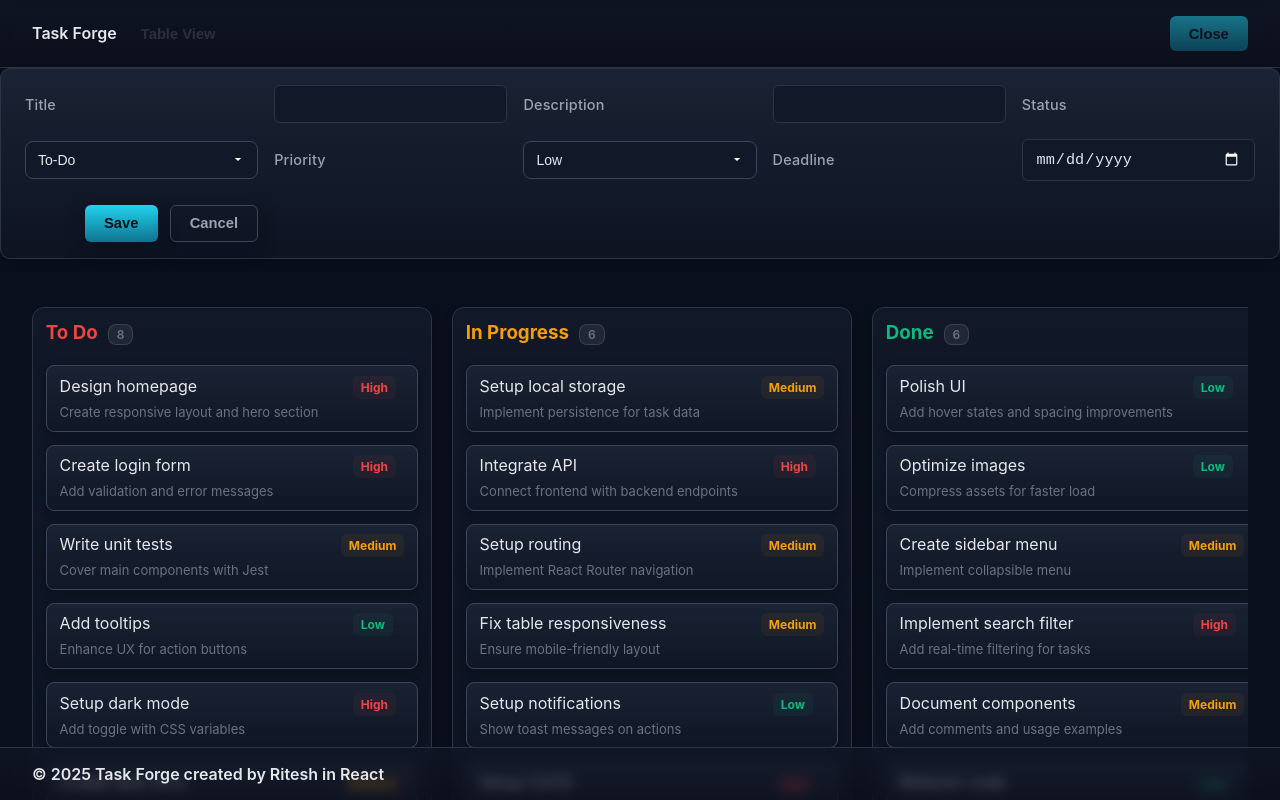
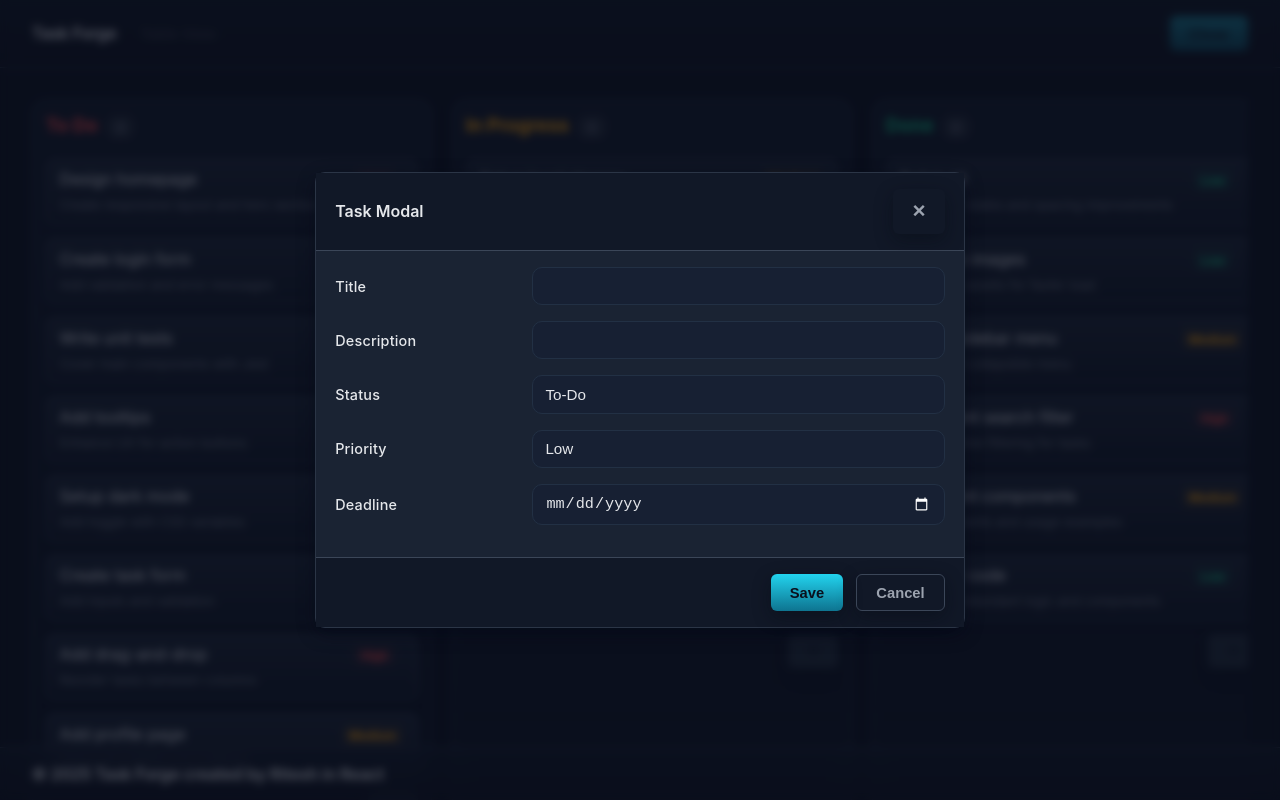
Before and after one commit to ritshkr1/task-forge, a React (Create React App) app: page / in a window 1280 px wide. Both pictures are taken after a click on the button "Add Task". Shown: the top 800 px of the page. Built offline with nearby package versions, Linux system fonts and the light colour scheme.

Commit message:
modal added and create and edit works, view modal added.

```diff
--- a/src/components/addNewTask.js
+++ b/src/components/addNewTask.js
@@ -1,5 +1,8 @@
 import {useState} from "react";
-function AddTask({handleNewTask,selectedTask}) {
+import AddTaskModal from './modal.js'
+import PriorityLabel from "./priorityLabel.js";
+import StatusLabel from "./statusLabel.js";
+function AddTask({ handleNewTask, selectedTask, mode = 'edit', handleKanbanEdit }) {
     const [task,setTask] = useState(selectedTask ? selectedTask :{
         id: crypto.randomUUID(),
       title: "",
@@ -17,7 +20,7 @@ function AddTask({handleNewTask,selectedTask}) {
         // [field]), which is known as a computed property and without this create key with 'field'
     }
     function onSubmitForm(e) {
-        e.preventDefault();
+        // e.preventDefault();
         handleNewTask(task);
         setTask({
             id: crypto.randomUUID(),
@@ -28,34 +31,77 @@ function AddTask({handleNewTask,selectedTask}) {
       deadline: "",
         })
     }
+    function handleEditKanban() {
+        handleKanbanEdit(selectedTask.id);
+    }
     function onCancel(){
         handleNewTask(null);
     }
-    return <form className="task-form" onSubmit={onSubmitForm}>
-        <label>Title</label>
-        <input type="text" value={task.title} onChange={(e)=> updateTask(e.target.value,'title')}/>
-        <label>Description</label>
-        <input type="text" value={task.description} onChange={(e)=> updateTask(e.target.value,'description')}/>
-        <label>Status</label>
-        <select value={task.status} onChange={(e)=> updateTask(e.target.value,'status')}>
-            <option value="To-Do">To-Do</option>
-            <option value="In-Progress">In-progress</option>
-            <option value="Done">Done</option>
-        </select>
-        <label>Priority</label>
-        <select value={task.priority} onChange={(e)=> updateTask(e.target.value,'priority')}>
-            <option value="High">High</option>
-            <option value="Medium">Medium</option>
-            <option value="Low">Low</option>
-        </select>
-        <label>Deadline</label>
-        <input className="date-input" type="date"  value={task.deadline} onChange={(e)=> updateTask(e.target.value,'deadline')}/>
-        <div class="form-actions">
-            <button type="submit">Save</button>
-            <button type="button" class="btn-secondary" onClick={onCancel}>Cancel</button>
-        </div>
+    return mode === 'edit' ? (
+        <AddTaskModal open={true} onClose={onCancel} primaryText={'Save'} title={'Task Modal'} onPrimary={onSubmitForm}>
+            <div className='modal-field'><label>Title</label>
+                <input type="text" value={task.title} onChange={(e) => updateTask(e.target.value, 'title')} /></div>
+            <div className='modal-field'><label>Description</label>
+                <input type="text" value={task.description} onChange={(e) => updateTask(e.target.value, 'description')} /></div>
+            <div className='modal-field'><label>Status</label>
+                <select value={task.status} onChange={(e) => updateTask(e.target.value, 'status')}>
+                    <option value="To-Do">To-Do</option>
+                    <option value="In-Progress">In-progress</option>
+                    <option value="Done">Done</option>
+                </select></div>
+            <div className='modal-field'><label>Priority</label>
+                <select value={task.priority} onChange={(e) => updateTask(e.target.value, 'priority')}>
+                    <option value="High" >High</option>
+                    <option value="Medium" >Medium</option>
+                    <option value="Low" >Low</option>
+                </select></div>
+            <div className='modal-field'><label>Deadline</label>
+                <input className="date-input" type="date" value={task.deadline} onChange={(e) => updateTask(e.target.value, 'deadline')} /></div>
+        </AddTaskModal>
+    ) : (
+        <AddTaskModal open={true} onClose={onCancel} title={'View Task'} primaryText="Edit" onPrimary={handleEditKanban} secondaryText="Close">
+            <div class="view-modal">
+                <div class="view-modal-content">
 
-    </form>
+                    {/* LEFT COLUMN */}
+                    <div class="vm-left">
+                        <h2 class="vm-title">{task.title}</h2>
+
+                        <div class="vm-section">
+                            <h3>Description</h3>
+                            <p class="vm-text">{task.description}</p>
+                        </div>
+                    </div>
+
+                    {/* RIGHT SIDEBAR */}
+                    <div class="vm-right">
+
+                        <div class="vm-card">
+                            <div class="vm-detail-row">
+                                <span class="vm-label">Status</span>
+                                <span class="vm-value">
+                                    <StatusLabel status={task.status} /></span>
+                            </div>
+
+                            <div class="vm-detail-row">
+                                <span class="vm-label">Priority</span>
+                                <span class="vm-value">
+                                    <PriorityLabel priority={task.priority} />
+                                </span>
+                            </div>
+
+                            <div class="vm-detail-row">
+                                <span class="vm-label">Due Date</span>
+                                <span class="vm-value vm-highlight">{task.deadline}</span>
+                            </div>
+                        </div>
+                    </div>
+
+                </div>
+            </div>
+
+        </AddTaskModal>
+    );
 
 }
 export default AddTask;
--- /dev/null
+++ b/src/components/statusLabel.js
@@ -0,0 +1,4 @@
+export default function StatusLabel({ status }) {
+    const className = `status status-${status.toLowerCase()}`;
+    return <span className={className}>{status}</span>;
+}
--- a/src/index.css
+++ b/src/index.css
@@ -866,7 +866,7 @@ select option {
   border: 1px solid var(--border-color);
   border-radius: var(--radius);
   width: 90%;
-  max-width: 480px;
+  max-width: 650px;
   padding: 0;
   box-shadow: var(--shadow);
   animation: modalSlideUp 0.25s ease;
@@ -961,3 +961,148 @@ select option {
   border-color: var(--accent);
   color: var(--accent-light);
 }
+
+.modal-field {
+  display: flex;
+  flex-direction: column;
+  gap: 0.4rem;
+  margin-bottom: 1rem;
+}
+
+/* Label */
+.modal-field label {
+  font-size: 0.9rem;
+  font-weight: 500;
+  color: var(--content);
+  min-width: 190px;
+}
+
+/* Input */
+.modal-field input,
+.modal-field textarea,
+.modal-field select {
+  flex: 1;
+  padding: 0.6rem 0.8rem;
+  background: var(--neutral-200);
+  border: 1px solid var(--neutral-300);
+  border-radius: var(--radius);
+  font-size: 0.95rem;
+  color: var(--content);
+}
+
+/* Desktop: side-by-side layout */
+@media (min-width: 600px) {
+  .modal-field {
+    flex-direction: row;
+    align-items: center;
+  }
+}
+
+.view-modal-content {
+  width: 800px;
+  max-width: 95%;
+  border-radius: var(--radius);
+  padding: 1.5rem;
+  display: flex;
+  gap: 2rem;
+  color: var(--content);
+}
+
+/* Left column */
+.vm-left {
+  flex: 1;
+}
+
+.vm-title {
+  font-size: 1.6rem;
+  margin-bottom: 1.2rem;
+}
+
+.vm-section h3 {
+  font-size: 1rem;
+  margin-bottom: 0.4rem;
+  color: var(--content-light);
+}
+
+.vm-text {
+  font-size: 0.95rem;
+  line-height: 1.4;
+}
+
+/* Right sidebar */
+.vm-right {
+  width: 260px;
+  display: flex;
+  flex-direction: column;
+  gap: 1rem;
+}
+
+/* Card UI */
+.vm-card {
+  background: var(--neutral-200);
+  padding: 1rem 1.2rem;
+  border-radius: var(--radius);
+  border: 1px solid var(--border-light);
+}
+
+.vm-detail-row {
+  display: flex;
+  justify-content: space-between;
+  padding: 0.55rem 0;
+  border-bottom: 1px solid var(--neutral-300);
+}
+
+.vm-detail-row:last-child {
+  border-bottom: none;
+}
+
+.vm-label {
+  font-size: 0.85rem;
+  color: var(--content-light);
+}
+
+.vm-value {
+  font-size: 0.9rem;
+  font-weight: 500;
+}
+
+.vm-highlight {
+  background: #ffd00033;
+  padding: 0.1rem 0.4rem;
+  border-radius: 4px;
+}
+
+/* Mobile */
+@media (max-width: 650px) {
+  .view-modal-content {
+    flex-direction: column;
+  }
+
+  .vm-right {
+    width: 100%;
+  }
+}
+
+.status {
+  display: inline-block;
+  padding: 0.15rem 0.5rem;
+  font-size: 0.75rem;
+  border-radius: 4px;
+  font-weight: 500;
+}
+
+/* Exact matches for your statuses */
+.status-to-do {
+  background: #3854ff28;
+  color: #6d84ff;
+}
+
+.status-in-progress {
+  background: #f7a6002a;
+  color: #f7b93f;
+}
+
+.status-done {
+  background: #29a86b33;
+  color: #29a86b;
+}
--- a/src/pages/kanbanView.js
+++ b/src/pages/kanbanView.js
@@ -106,7 +106,7 @@ function AddKanbanTask({ tabName, addNewTask }) {
   })
 
   function updateTitle(value) {
-    setnewTask((c) => ({ ...c, ['title']: value }))
+    setnewTask((c) => ({ ...c, title: value }))
   }
   return <form onSubmit={(e) => { e.preventDefault(); addNewTask(newTask) }}>
     <input style={{ maxWidth: '370px', width: '100%' }} type="text" value={newTask.title} onChange={e => updateTitle(e.target.value)} />
--- a/src/pages/layout.js
+++ b/src/pages/layout.js
@@ -13,7 +13,7 @@ function Layout({initialTasks}) {
   const [tabName, setTabName] = useState("Board");
   const [tasks, setTasks] = useState([...initialTasks]);
   const [filterTasks, setFilterTasks] = useState([...tasks])
-  const [isNewTaskOpen, setIsNewTaskOpen] = useState(false);
+  const [isModalOpen, setIsModalOpen] = useState('');
   const [selectedTask, setSelectedTask] = useState(null);
   const optionStatus = ['In-progress', 'Done', 'Created'];
   const optionPriority = ['Medium', 'Low', 'High'];
@@ -48,13 +48,24 @@ function Layout({initialTasks}) {
     }
     handleUpdateTasks(newTaskArr);
     setSelectedTask(null)
-    setIsNewTaskOpen(false);
+    setIsModalOpen('');
   }
   function handleEditInAddTask(id) {
     const selectedTask = tasks.filter((task) => task.id === id);
     setSelectedTask((curr) => curr = selectedTask[0]);
-    setIsNewTaskOpen(true);
-    console.log(selectedTask);
+    setIsModalOpen('edit');
+  }
+
+  function handleKanbanEditMode(id) {
+    const selectedTask = tasks.filter((task) => task.id === id);
+    setSelectedTask((curr) => curr = selectedTask[0]);
+    setIsModalOpen('edit');
+  }
+
+  function handleEditTaskKanban(id) {
+    const selectedTask = tasks.filter((task) => task.id === id);
+    setSelectedTask((curr) => curr = selectedTask[0]);
+    setIsModalOpen('view');
   }
   function handleDeleteTask(id) {
     const deleteTasksArr = tasks.filter((task) => task.id !== id)
@@ -79,13 +90,13 @@ function Layout({initialTasks}) {
       <header>
         <span>
           Task Forge
-          {tabName === 'Table' ?<button style={navBarButtonStyle} onClick={() => setTabName((curr) => curr = "Board")} disabled={isNewTaskOpen ? true : false}>Board View</button>:
-        <button style={navBarButtonStyle} onClick={() => setTabName((curr) => curr = "Table")} disabled={isNewTaskOpen ? true : false}>Table View</button>}
+          {tabName === 'Table' ? <button style={navBarButtonStyle} onClick={() => setTabName((curr) => curr = "Board")} disabled={isModalOpen ? true : false}>Board View</button> :
+            <button style={navBarButtonStyle} onClick={() => setTabName((curr) => curr = "Table")} disabled={isModalOpen ? true : false}>Table View</button>}
         </span>
-        <button onClick={() => setIsNewTaskOpen((curr) => !curr)} disabled={isNewTaskOpen ? true : false}>{isNewTaskOpen ? "Close" : "Add Task"}</button>
+        <button onClick={() => setIsModalOpen((curr) => curr = 'edit')} disabled={isModalOpen ? true : false}>{isModalOpen ? "Close" : "Add Task"}</button>
       </header>
 
-      {isNewTaskOpen && <AddTask handleNewTask={handleNewTasks} selectedTask={selectedTask} key={selectedTask ? selectedTask.id:'new'}/>}
+      {isModalOpen && <AddTask handleNewTask={handleNewTasks} handleKanbanEdit={handleKanbanEditMode} selectedTask={selectedTask} key={selectedTask ? selectedTask.id : 'new'} mode={isModalOpen === 'view' ? 'view' : 'edit'} />}
       {tabName === 'Table' ?<TaskTableList>
         <THead>
           <th>
@@ -115,7 +126,7 @@ function Layout({initialTasks}) {
           <th>Action</th>
         </THead>
         <TBody tasks={filterTasks} editTask={handleEditInAddTask} deleteTask={handleDeleteTask} />
-      </TaskTableList>:<BoardView tasks={filterTasks} updateTasks={handleUpdateTasks} editTask={handleEditInAddTask}/>}
+      </TaskTableList> : <BoardView tasks={filterTasks} updateTasks={handleUpdateTasks} editTask={handleEditTaskKanban} />}
       <footer>© 2025 Task Forge created by Ritesh in React</footer></>
   );
 }
```
Also changed, not shown: src/components/tableBody.js (+4 -3 lines).
